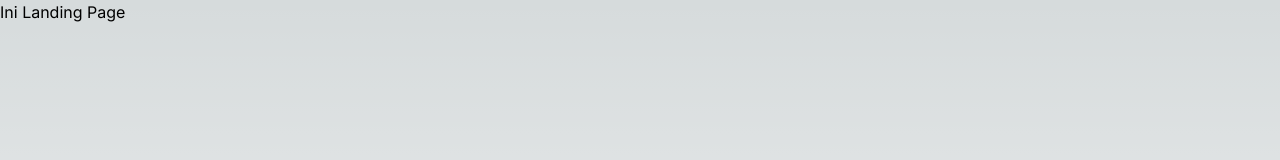
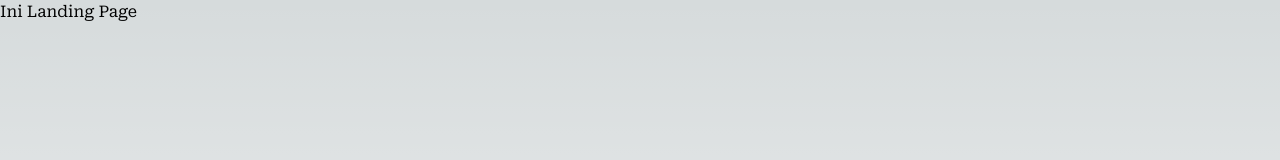
Before and after one commit to IryIndriyanto/yakuse-fe, a Next.js app: page / in a window 1280 px wide. Shown: the top 160 px of the page. Built offline with nearby package versions, Linux system fonts and the light colour scheme.

Commit message:
feat: change font to roboto serif

```diff
--- a/src/app/layout.tsx
+++ b/src/app/layout.tsx
@@ -1,8 +1,8 @@
 import type { Metadata } from "next";
-import { Inter } from "next/font/google";
+import { Inter, Roboto_Serif } from "next/font/google";
 import "./globals.css";
 
-const inter = Inter({ subsets: ["latin"] });
+const robotoSerif = Roboto_Serif({ subsets: ["latin"] });
 
 export const metadata: Metadata = {
   title: "Create Next App",
@@ -16,7 +16,7 @@ export default function RootLayout({
 }>) {
   return (
     <html lang="en">
-      <body className={inter.className}>{children}</body>
+      <body className={robotoSerif.className}>{children}</body>
     </html>
   );
 }
```
